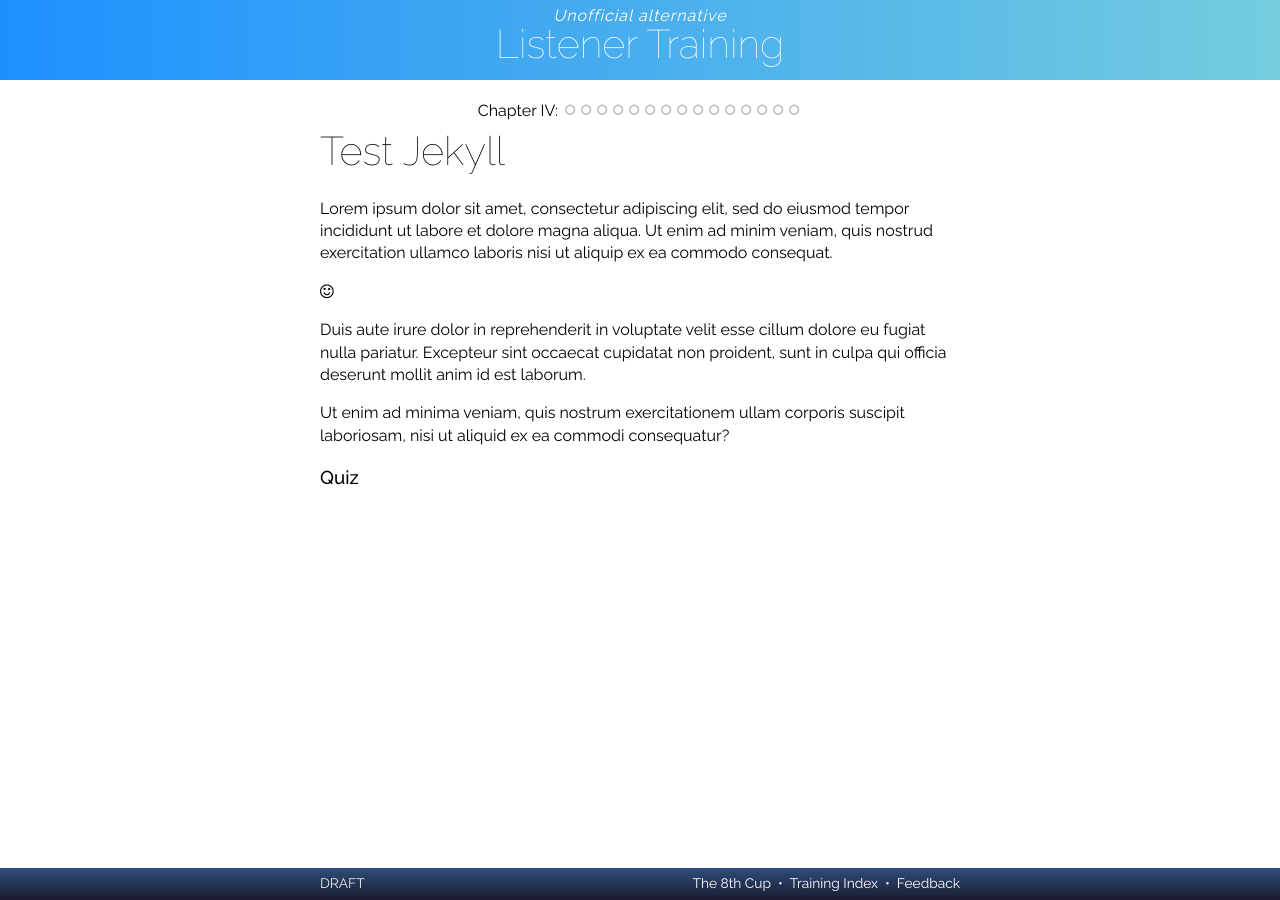
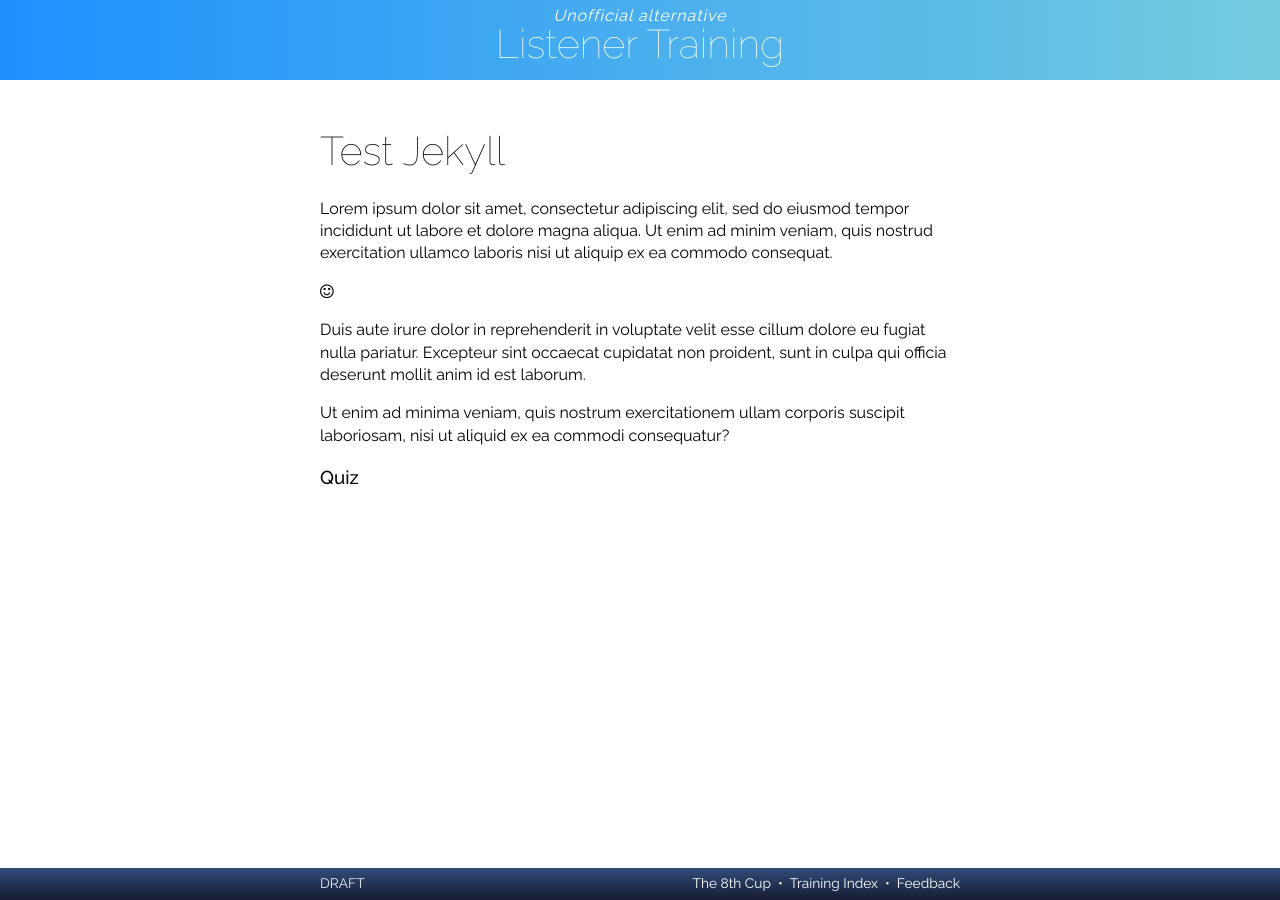
Before and after one commit to RarelyCharlie/rarelycharlie.github.io, a Jekyll site: the page built from test.md, in a window 1280 px wide. Built offline with Jekyll 4.4.1, drawn with Linux system fonts in a browser that asks for light colours; nearby versions of some CDN libraries.

Commit message:
no progress in intro

```diff
--- a/_layouts/listen.html
+++ b/_layouts/listen.html
@@ -232,12 +232,12 @@ reviewpage = function () {
 <body data-version="{{ page.version }}" class="{{ page.class }}">
 <div id="header"><span>Unofficial alternative</span><h2>Listener Training</h2></div>
 <div id="content">
-<div id="progress">
+<div id="progress">{% if page.section > 0 %}
 {% assign thischap = -1 %}{% assign chapstart = 0 %}{% assign final = 0 %}
 {% for section in site.listen %}{% if section.class == 'chapter' and section.serial > page.serial %}{% break %}{% endif %}{% if section.class == 'chapter' %}{% assign thischap = thischap | plus: 1 %}{% assign chapstart = section.serial | plus: 1 %}{% else %}{% assign final = section.serial %}{% endif %}{% endfor %}
 Chapter {% case thischap %}{% when 1 %}I{% when 2 %}II{% when 3 %}III{% when 4 %}IV{% endcase %}:
 <span>{% for i in (chapstart..final) %}{% if i <= page.serial %}<i class="fa fa-circle" style="color: #4c6;"></i>{% else %}<i class="fa fa-circle-o" style="color: #bbb;"></i>{% endif %}{% endfor %}</span>
-</div>
+{% endif %}</div>
 
 <h1 data-section="{{ page.serial }}">{{ page.title }}</h1>
 {{ content }}
```
